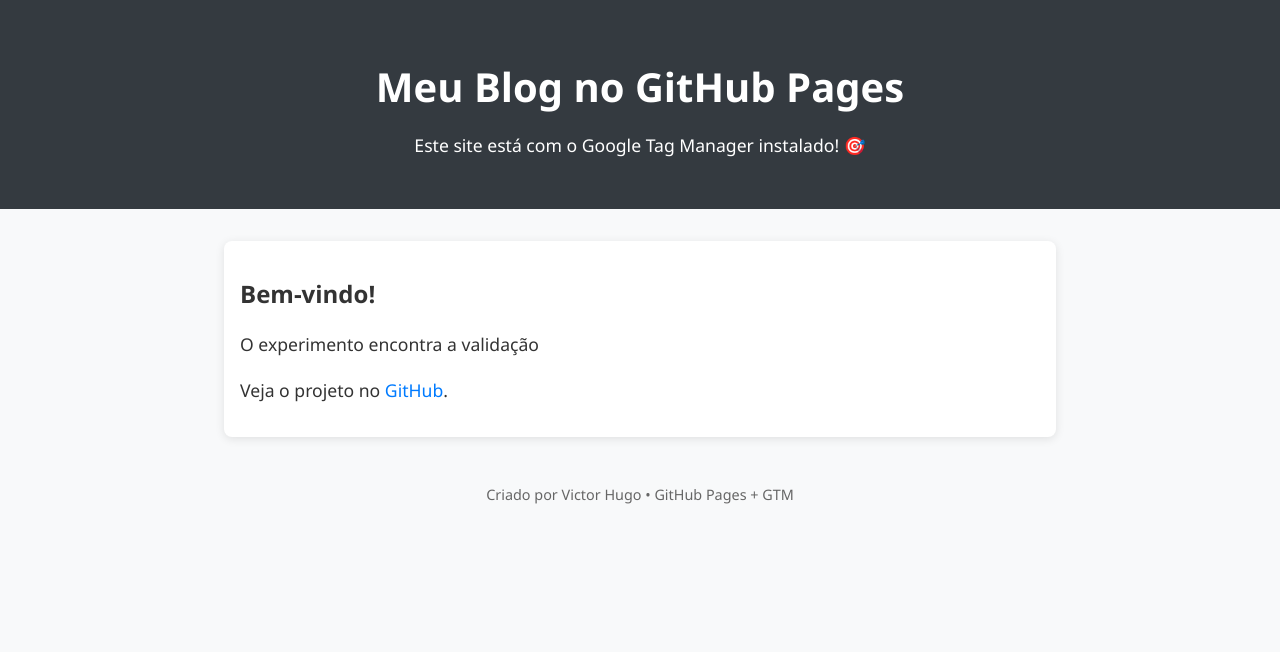
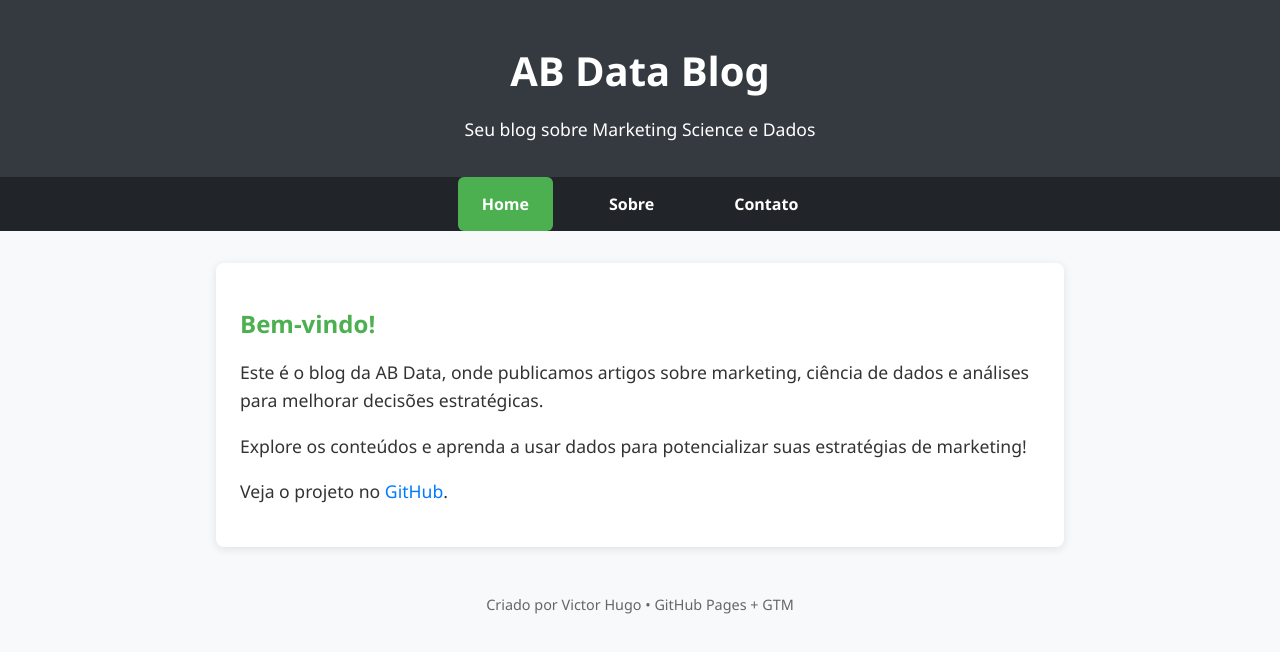
Before and after one commit to vhmartinsp/abdata, a plain HTML site: page index.html in a window 1280 px wide. Drawn offline with Linux system fonts and the light colour scheme.

Commit message:
Update index.html

```diff
--- a/index.html
+++ b/index.html
@@ -2,8 +2,8 @@
 <html lang="pt-br">
   <head>
     <meta charset="UTF-8" />
-    <meta name="viewport" content="width=device-width, initial-scale=1.0" />
-    <title>Meu Site com GTM</title>
+    <meta name="viewport" content="width=device-width, initial-scale=1" />
+    <title>AB Data</title>
 
     <!-- Google Tag Manager -->
     <script>
@@ -16,6 +16,7 @@
     <!-- End Google Tag Manager -->
 
     <style>
+      /* Reset e estilo geral */
       body {
         font-family: 'Segoe UI', sans-serif;
         margin: 0;
@@ -25,19 +26,52 @@
       header {
         background-color: #343a40;
         color: white;
-        padding: 2rem;
+        padding: 1rem 2rem;
         text-align: center;
       }
+      /* Menu de navegação */
+      nav {
+        background-color: #212529;
+      }
+      nav ul {
+        list-style: none;
+        margin: 0;
+        padding: 0;
+        display: flex;
+        justify-content: center;
+        gap: 2rem;
+      }
+      nav ul li {
+        display: inline;
+      }
+      nav ul li a {
+        display: block;
+        padding: 1rem 1.5rem;
+        color: white;
+        text-decoration: none;
+        font-weight: 600;
+        transition: background-color 0.3s ease;
+      }
+      nav ul li a:hover,
+      nav ul li a.active {
+        background-color: #4caf50;
+        border-radius: 6px;
+      }
+
       main {
         max-width: 800px;
         margin: 2rem auto;
-        padding: 1rem;
+        padding: 1.5rem;
         background-color: white;
         border-radius: 8px;
-        box-shadow: 0 2px 10px rgba(0, 0, 0, 0.1);
+        box-shadow: 0 2px 10px rgba(0,0,0,0.1);
       }
       h1 {
         font-size: 2.5rem;
+        margin-bottom: 0.5rem;
+      }
+      h2 {
+        color: #4caf50;
         margin-bottom: 1rem;
       }
       p {
@@ -68,21 +102,23 @@
     <!-- End Google Tag Manager (noscript) -->
 
     <header>
-      <h1>Meu Blog no GitHub Pages</h1>
-      <p>Este site está com o Google Tag Manager instalado! 🎯</p>
+      <h1>AB Data Blog</h1>
+      <p>Seu blog sobre Marketing Science e Dados</p>
     </header>
+
+    <nav>
+      <ul>
+        <li><a href="index.html" class="active">Home</a></li>
+        <li><a href="sobre.html">Sobre</a></li>
+        <li><a href="contato.html">Contato</a></li>
+      </ul>
+    </nav>
 
     <main>
       <h2>Bem-vindo!</h2>
-      <p>
-        O experimento encontra a validação
-      </p>
-      <p>
-
-      </p>
-      <p>
-        Veja o projeto no <a href="https://github.com/">GitHub</a>.
-      </p>
+      <p>Este é o blog da AB Data, onde publicamos artigos sobre marketing, ciência de dados e análises para melhorar decisões estratégicas.</p>
+      <p>Explore os conteúdos e aprenda a usar dados para potencializar suas estratégias de marketing!</p>
+      <p>Veja o projeto no <a href="https://github.com/">GitHub</a>.</p>
     </main>
 
     <footer>
```
